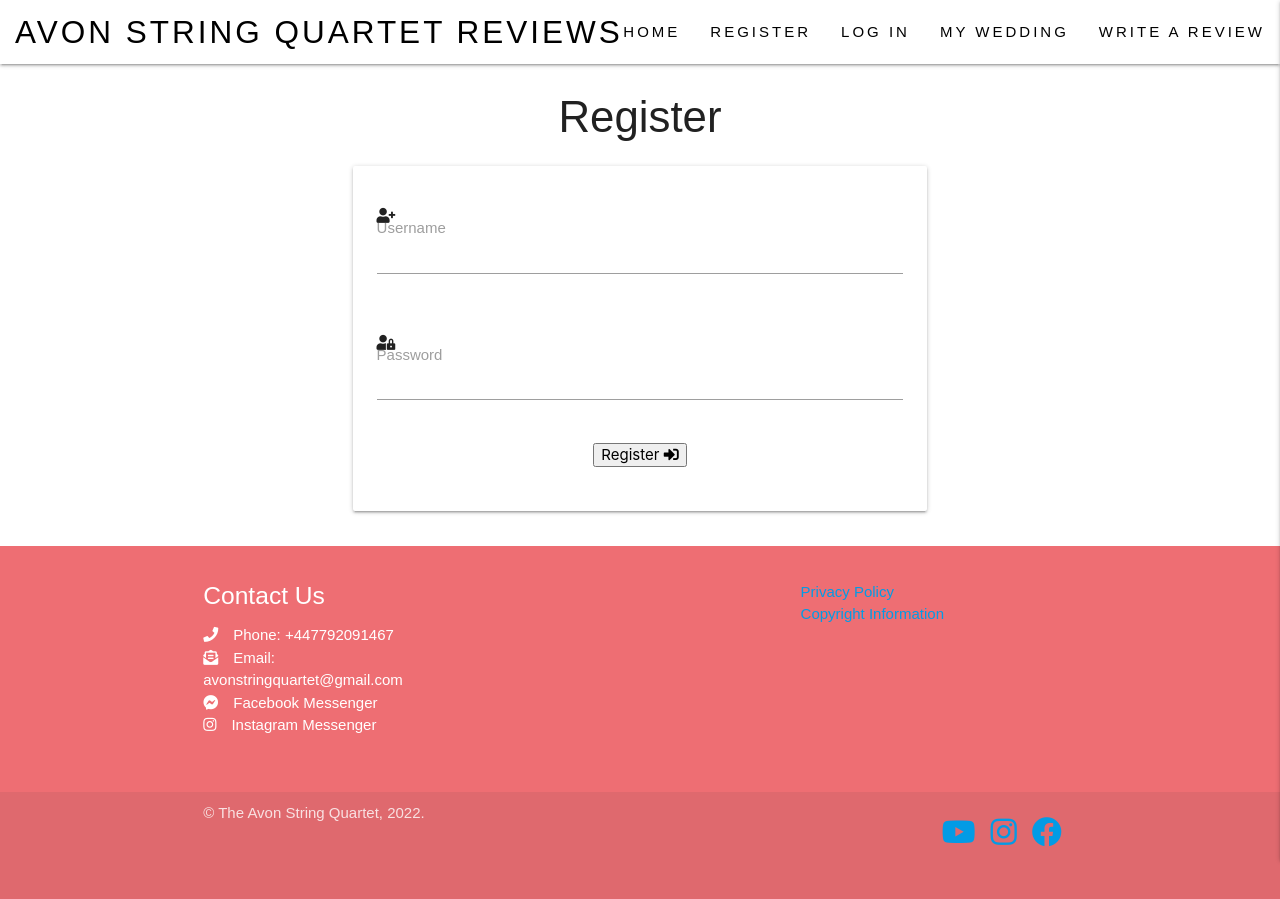
After one commit to samcat437/Milestone-3, a Flask app: page /register in a window 1280 px wide. The commit adds this page. Run offline with Flask 2, Linux system fonts and the light colour scheme.

Commit message:
wrote html for registration form on register.html, fixed font awesome link

```diff
--- a/avonstringquartetreviews/routes.py
+++ b/avonstringquartetreviews/routes.py
@@ -9,7 +9,12 @@ from avonstringquartetreviews.models import Review
 def home():
     return render_template("reviews.html")
 
-# not working
+
+@app.route("/register", methods=["GET", "POST"])
+def register():
+    return render_template("register.html")
+
+
 @app.route("/reviews")
 def reviews():
     reviews = list(Review.query.order_by(Review.review_name).all())
--- a/avonstringquartetreviews/static/css/style.css
+++ b/avonstringquartetreviews/static/css/style.css
@@ -17,11 +17,15 @@ body {
   background-color: white;
 }
 
-  nav .brand-logo, nav ul li a {
+nav .brand-logo,
+nav ul li a {
   color: black;
   padding-left: 1rem;
 }
 
+/* .text-shadow {
+  text-shadow: 2px 2px 2px rgba(0, 0, 0, 0.5);
+} */
 
 .social-media li {
   display: inline-block;
--- a/avonstringquartetreviews/static/js/script.js
+++ b/avonstringquartetreviews/static/js/script.js
@@ -1,6 +1,6 @@
 document.addEventListener('DOMContentLoaded', function() {
     let sidenav = document.querySelectorAll('.sidenav');
-    M.Sidenav.init(sidenav);
+    M.Sidenav.init(sidenav, {edge: 'right'});
     var datepicker= document.querySelectorAll('.datepicker');
     M.Datepicker.init(datepicker);
   });
--- a/avonstringquartetreviews/templates/base.html
+++ b/avonstringquartetreviews/templates/base.html
@@ -5,9 +5,8 @@
   <meta charset="UTF-8">
   <meta http-equiv="X-UA-Compatible" content="IE=edge">
   <meta name="viewport" content="width=device-width, initial-scale=1.0">
-  <link rel="stylesheet" href="https://cdnjs.cloudflare.com/ajax/libs/font-awesome/5.15.3/css/all.min.css"
-    integrity="sha512-iBBXm8fW90+nuLcSKlbmrPcLa0OT92xO1BIsZ+ywDWZCvqsWgccV3gFoRBv0z+8dLJgyAHIhR35VZc2oM/gI1w=="
-    crossorigin="anonymous" referrerpolicy="no-referrer">
+  <link rel="stylesheet" href="https://use.fontawesome.com/releases/v5.15.4/css/all.css"
+  integrity="sha384-DyZ88mC6Up2uqS4h/KRgHuoeGwBcD4Ng9SiP4dIRy0EXTlnuz47vAwmeGwVChigm" crossorigin="anonymous" type="text/css">
   <link rel="stylesheet" href="https://cdnjs.cloudflare.com/ajax/libs/materialize/1.0.0/css/materialize.min.css"
     type="text/css">
   <link rel="stylesheet" href="{{ url_for('static', filename='css/style.css') }}" type="text/css">
@@ -19,12 +18,13 @@
 <body>
   <header>
     <!-- top navbar -->
-    <nav class="">
+    <nav class="nav-extended">
       <div class="nav-wrapper">
         <a href="{{ url_for('home') }}" class="brand-logo">Avon String Quartet Reviews</a>
-        <a href="#" data-target="mobile-demo" class="sidenav-trigger"><i class="fas fa-bars"></i></a>
+        <a href="#" data-target="mobile-demo" class="sidenav-trigger right"><i class="fas fa-bars"></i></a>
         <ul class="right hide-on-med-and-down">
           <li><a href="{{ url_for('home') }}">Home</a></li>
+          <li><a href="{{ url_for('register') }}">Register</a></li>
           <li><a href="{{ url_for('login') }}">Log In</a></li>
           <li><a href="{{ url_for('my_wedding') }}">My Wedding</a></li>
           <li><a href="{{ url_for('add_review') }}">Write a Review</a></li>
@@ -34,6 +34,7 @@
     <!-- mobile navbar -->
     <ul class="sidenav" id="mobile-demo">
       <li><a href="{{ url_for('home') }}">Home</a></li>
+      <li><a href="{{ url_for('register') }}">Register</a></li>
       <li><a href="{{ url_for('login') }}">Log In</a></li>
       <li><a href="{{ url_for('my_wedding') }}">My Wedding</a></li>
       <li><a href="{{ url_for('add_review') }}">Write a Review</a></li>
--- /dev/null
+++ b/avonstringquartetreviews/templates/register.html
@@ -0,0 +1,34 @@
+{% extends "base.html" %}
+{% block content %}
+
+<h3 class="center-align">Register</h3>
+
+<div class="row">
+    <form class="col s12 m8 offset-m2" method="POST" action="{{ url_for('register') }}">
+        <div class="card-panel">
+            <div class="row">
+                <div class="input-field col s12">
+                    <i class="fas fa-user-plus "></i>
+                    <input id="username" name="username" type="text" class="validate">
+                    <label for="username">Username</label>
+                </div>
+            </div>
+            <div class="row">
+                <div class="input-field col s12">
+                    <i class="fas fa-user-lock"></i>
+                    <input id="password" name="password" type="password" class="validate">
+                    <label for="password">Password</label>
+                </div>
+            </div>
+            <div class="row">
+                <div class="col s12 center-align">
+                    <button class="" type="submit" name="action">Register
+                        <i class="fas fa-sign-in-alt"></i>
+                    </button>
+                </div>
+            </div>
+        </div>
+    </form>
+</div>
+
+{% endblock %}
```
Lines whose indentation alone changed are shown as unchanged.
